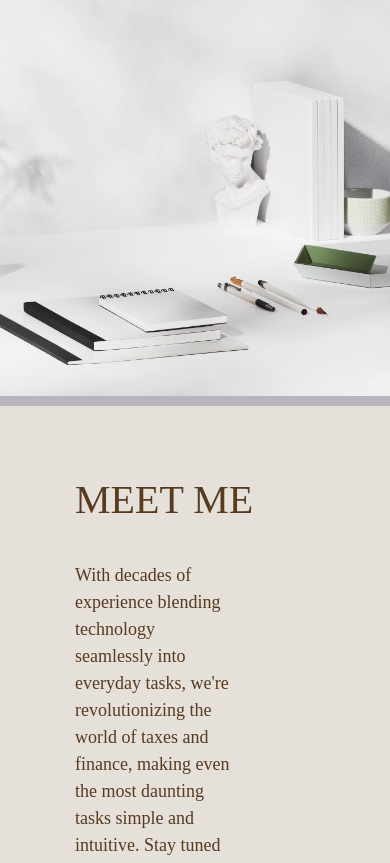
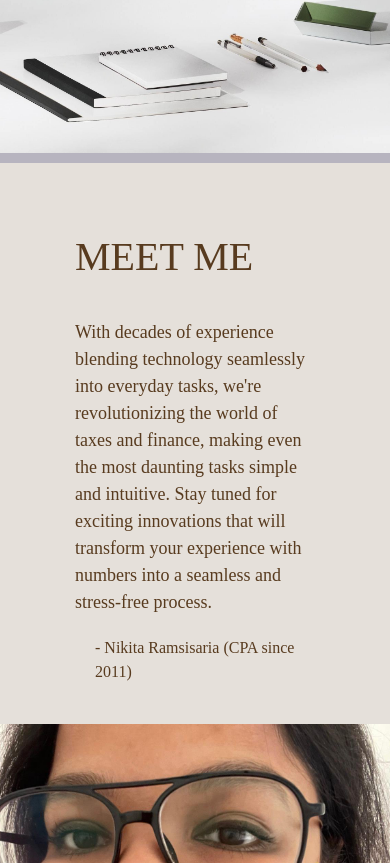
Before and after one commit to moneymatterinc/money, a plain HTML site: page index.html in a window 390 px wide. Shown: the part 2076-2939 px from the top of the page. Drawn offline with Linux system fonts and the light colour scheme.

Commit message:
Update index.html

```diff
--- a/index.html
+++ b/index.html
@@ -150,6 +150,10 @@
                 font-size: 6vw;
 
             }
+            .meet-me-detail-text{
+            padding-top: 30px; font-size: large;
+        }
+
         }
 
         @media (min-width: 1200px) {
@@ -199,6 +203,9 @@
         .first-image {
             width: 100%;
             border-radius: 25px;
+        }
+        .meet-me-detail-text{
+            padding-top: 30px;  font-size: large;
         }
     </style>
 </head>
@@ -299,7 +306,7 @@
             <div class="column" id="services">
                 <div style="padding-top: 120px;">
                     <h1>WHY MONEY MATTERS?</h1>
-                    <p style="padding-top: 30px; padding-right: 80px; font-size: large;">Why us? Well, we've got the know-how to tackle those tricky tax issues with finesse. Plus, we're all about making your life easier - no more stressing over deadlines or navigating confusing forms. Think of us as your tax-savvy sidekick, here to personalize our services to fit your unique situation. And hey, we've built our reputation on trust and keeping things confidential, so you can relax knowing your monies are in good hands. Let’s team up and make numbers of any kind a breeze!</p>
+                    <p style="padding-top: 30px;  font-size: large;">Why us? Well, we've got the know-how to tackle those tricky tax issues with finesse. Plus, we're all about making your life easier - no more stressing over deadlines or navigating confusing forms. Think of us as your tax-savvy sidekick, here to personalize our services to fit your unique situation. And hey, we've built our reputation on trust and keeping things confidential, so you can relax knowing your monies are in good hands. Let’s team up and make numbers of any kind a breeze!</p>
                 </div>
             </div>
             <div class="column">
@@ -311,7 +318,8 @@
     <div class="row" style="padding-top: 60px;">
         <div class="column" id="services">
             <h1>MEET ME</h1>
-            <p style="padding-top: 30px; padding-right: 80px; font-size: large;">With decades of experience blending technology seamlessly into everyday tasks, we're revolutionizing the world of taxes and finance, making even the most daunting tasks simple and intuitive. Stay tuned for exciting innovations that will transform your experience with numbers into a seamless and stress-free process.</p>
+
+                <p class="meet-me-detail-text">With decades of experience blending technology seamlessly into everyday tasks, we're revolutionizing the world of taxes and finance, making even the most daunting tasks simple and intuitive. Stay tuned for exciting innovations that will transform your experience with numbers into a seamless and stress-free process.</p>
             <p style="margin: 20px;">- Nikita Ramsisaria (CPA since 2011)</p>
         </div>
         <div class="column">
```
